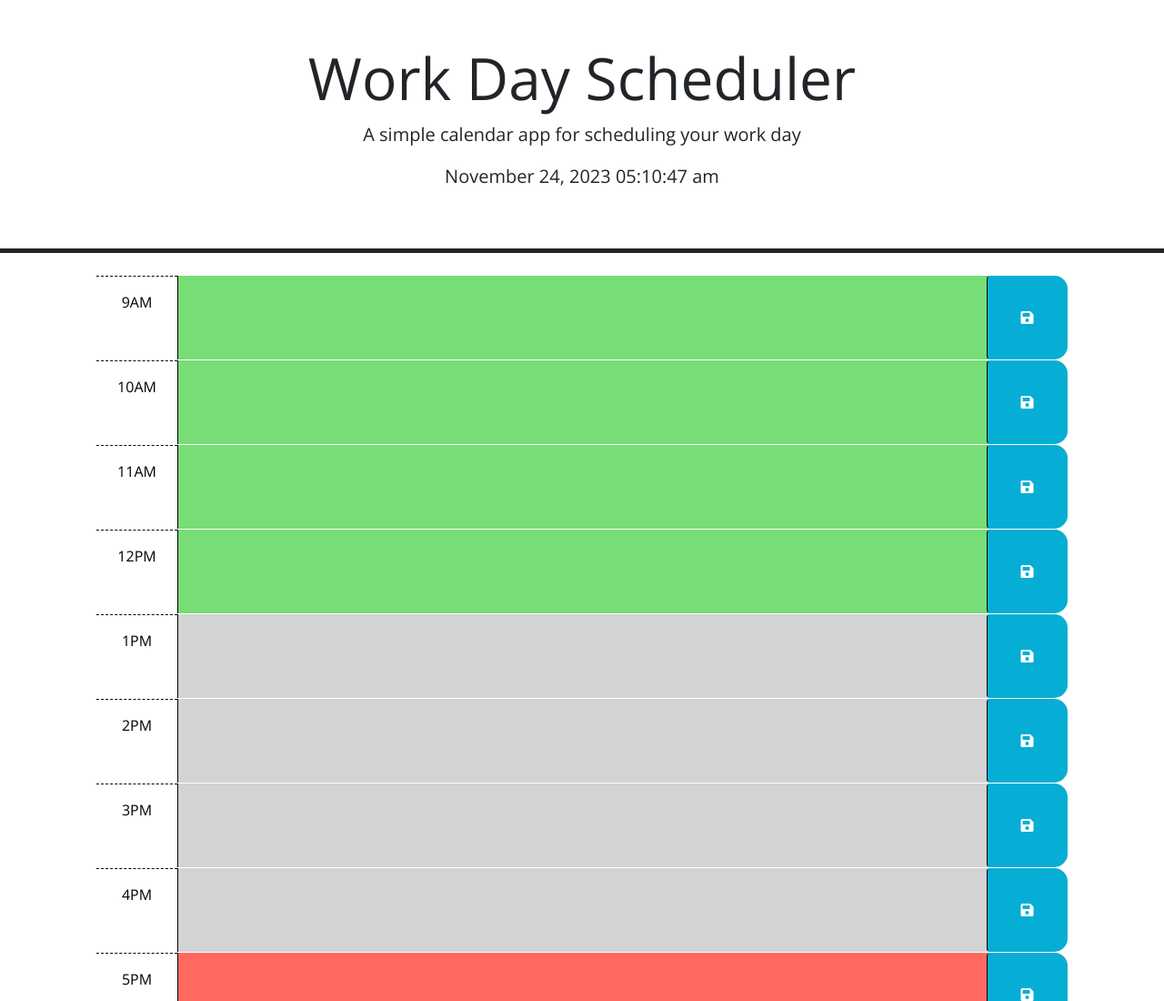
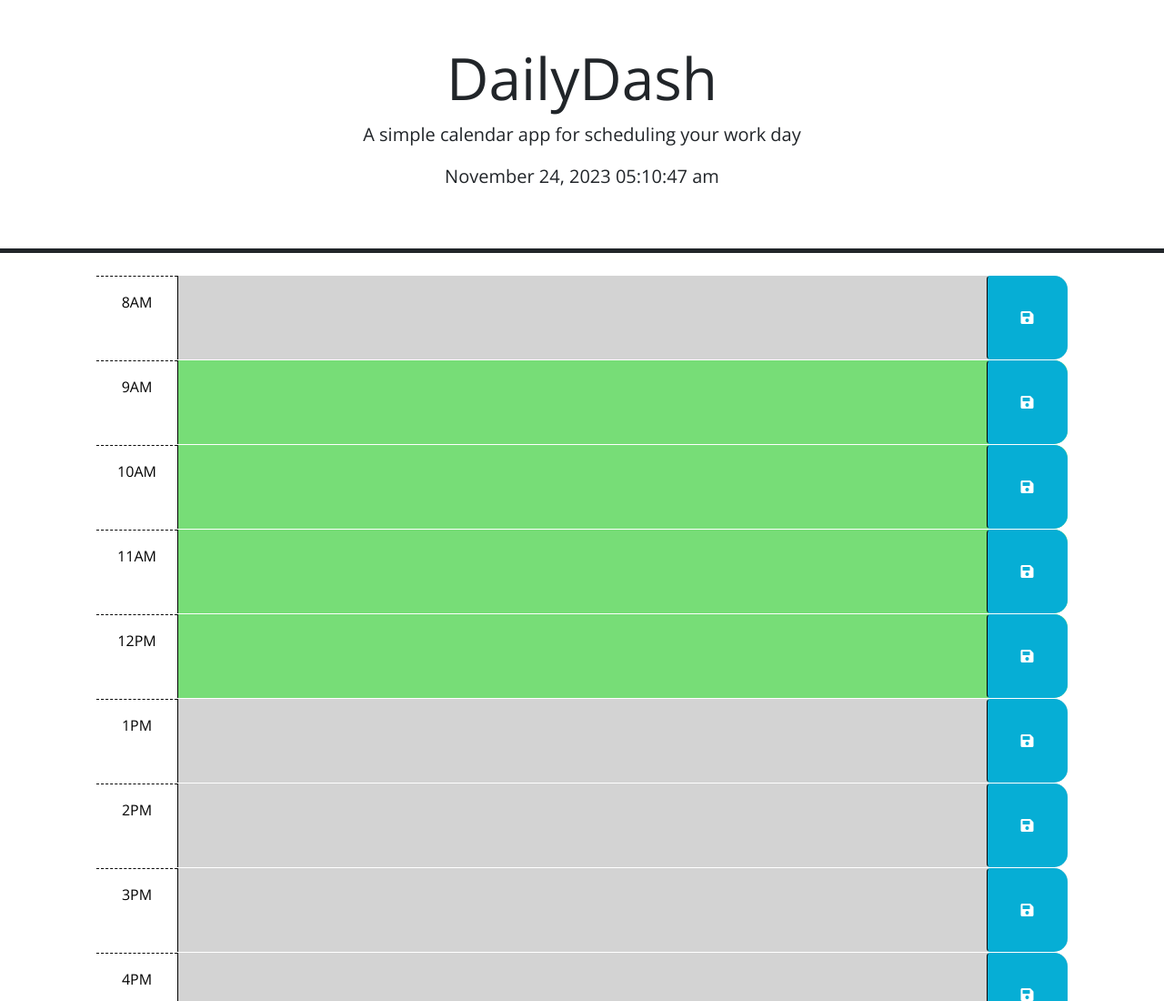
Before and after one commit to DamirFM/DailyDash, a plain HTML site: page index.html in a window 1280 px wide. Shown: the top 1100 px of the page at 91% size. Drawn offline with nearby package versions, Linux system fonts and the light colour scheme.

Commit message:
added screenshot of application

```diff
--- a/index.html
+++ b/index.html
@@ -19,7 +19,7 @@
 
 <body>
   <header class="p-5 mb-4 border-5 border-bottom border-dark text-center">
-    <h1 class="display-3">Work Day Scheduler</h1>
+    <h1 class="display-3">DailyDash</h1>
     <p class="lead">A simple calendar app for scheduling your work day</p>
     <p id="currentDay" class="lead"></p>
   </header>
@@ -36,7 +36,13 @@ Right after that Id and data will store in local storage-->
 varible blockHour will parse the parent ID into array and transform value
 to the nubmer. This number we will compare with the current hour.
 As result of previous operations block color will change  -->
-
+<div id="hour-00" class="row time-block ">
+  <div class="col-2 col-md-1 hour text-center py-3">8AM</div>
+  <textarea class="col-8 col-md-10 description" rows="3"> </textarea>
+  <button class="btn saveBtn col-2 col-md-1" aria-label="save">
+    <i class="fas fa-save" aria-hidden="true"></i>
+  </button>
+</div>
     <!-- parent -->
     <div id="hour-9" class="row time-block ">
       <!-- siblings -->
```
Also changed, not shown: Screenshots/1.png (deleted), Screenshots/Снимок экрана 2023-11-24 в 12.08.21 AM.png (added), 1 other file.
